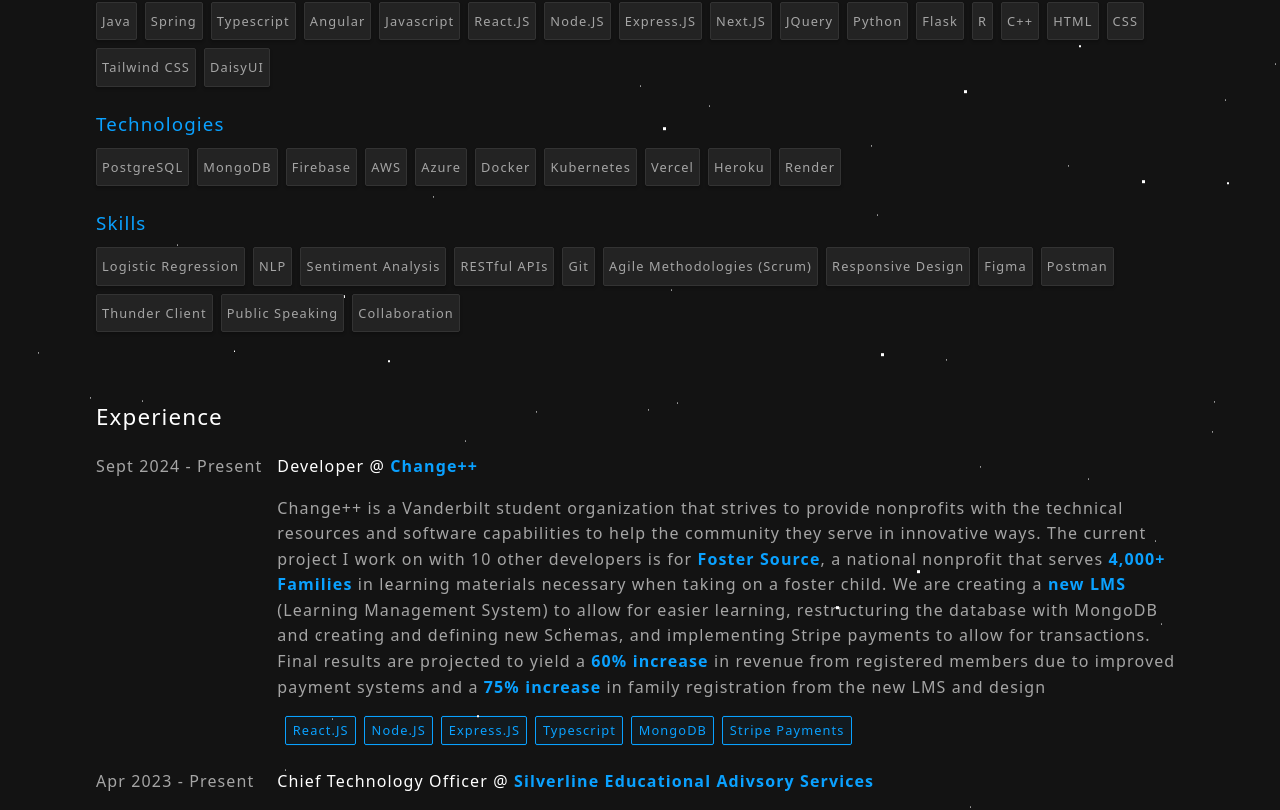
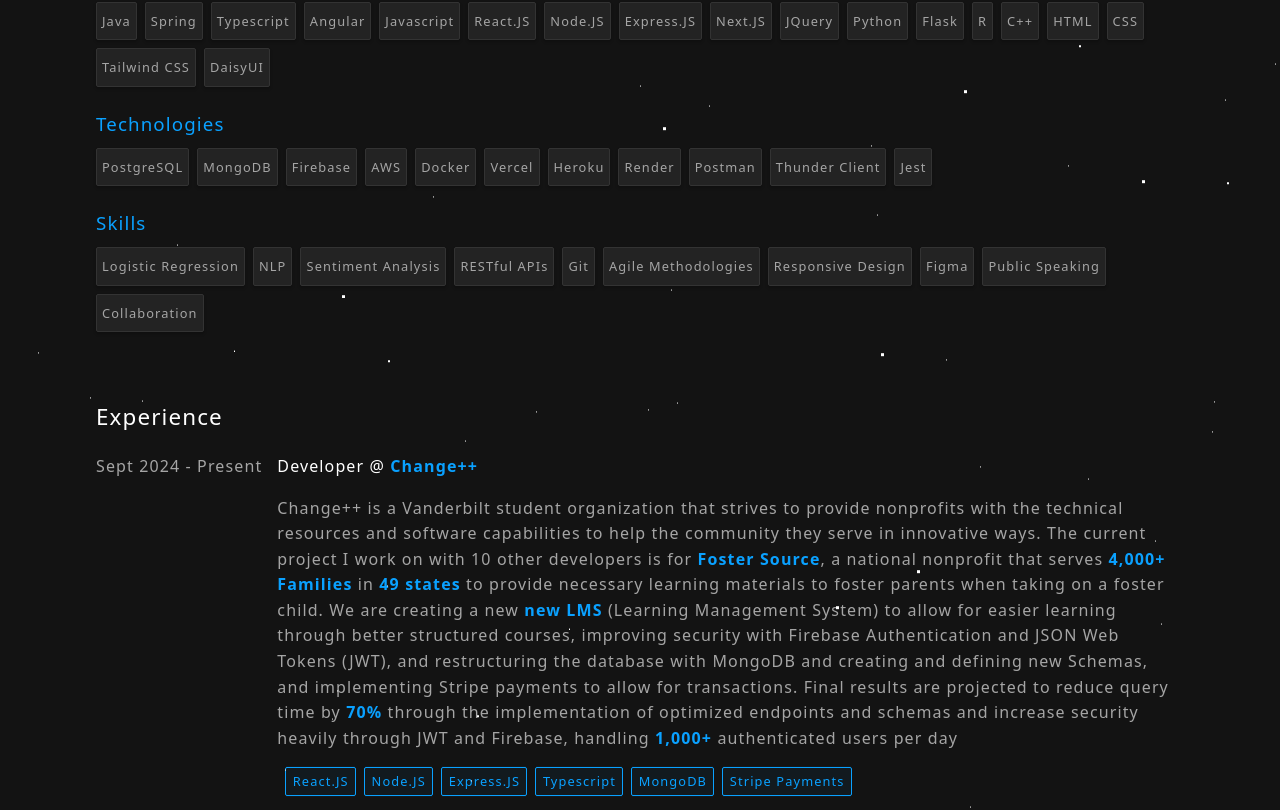
Before and after one commit to ashrit-ram-anala/Portfolio, a React (Vite) app in the folder client/: page / in a window 1280 px wide. Shown: the part 1610-2420 px from the top of the page. Built offline with nearby package versions, Linux system fonts and the light colour scheme.

Commit message:
updated information with work

```diff
--- a/client/src/App.jsx
+++ b/client/src/App.jsx
@@ -115,7 +115,7 @@
           </li>
           <li>
             <a
-              href="https://www.linkedin.com/in/ashrit-ram-anala-6a73761b7/"
+              href="https://www.linkedin.com/in/ashritramanala/"
               target="_blank"
             >
               <svg
@@ -303,7 +303,7 @@
           My name is Ashrit Ram Anala and I am a freshman at{" "}
           <a><span className="bolded">Vanderbilt University</span></a> working towards
           a{" "}
-          <a><span className="bolded">Bachelor's Degree in Computer Science</span></a>{""}
+          <a><span className="bolded">Bachelor's Degree in Computer Science & Minor in Data Science</span></a>{""}
         . I have
           experience in Full Stack development and am currently very interested
           in databases and developing web applications using technologies like
@@ -321,16 +321,16 @@
       <div className="college gap bolded">Vanderbilt University</div>
       <div className="education-desc">
         <div className="major-year gap education-subtitle">
-          B.S. In Computer Science | 2024 - (2027)
+          B.S. In Computer Science, Minor In Data Science | 2024 - (2027)
         </div>
         <div className="coursework gap">
           <p>
-            <span style={{ color: "white" }}>Relevant Coursework:</span> CS 1101 (Java), CS 1151 (CS Ethics), CS 2201 (Data Structures & Algorithms), CS 2212 (Discrete Structures), CS 3251 (Intermediate Software Design)
+            <span style={{ color: "white" }}>Relevant Coursework:</span> DS 1000 (Data Science in R), DS 1101 (Data Science in Python), CS 1101 (Java), CS 1151 (CS Ethics), CS 2201 (Data Structures & Algorithms), CS 2212 (Discrete Structures), CS 3251 (Intermediate Software Design)
           </p>
         </div>
         <div className="activities gap1">
           <p>
-            <span style={{ color: "white" }}>Clubs &amp; Organizations:</span> Change++, Vanderbilt Asian Pre-Professional Society (VAPS), Vanderbilt Blockchain, Vanderbilt Data Science Club, Google Developer Group (GDG)
+            <span style={{ color: "white" }}>Clubs &amp; Organizations:</span> Change++, VandyHacks, Vanderbilt Asian Pre-Professional Society (VAPS), Vanderbilt Blockchain, Vanderbilt Data Science Club, Google Developer Group (GDG)
           </p>
         </div>
       </div>
@@ -438,13 +438,7 @@
           <a>AWS</a>
         </li>
         <li>
-          <a>Azure</a>
-        </li>
-        <li>
           <a>Docker</a>
-        </li>
-        <li>
-          <a>Kubernetes</a>
         </li>
         <li>
           <a>Vercel</a>
@@ -454,6 +448,15 @@
         </li>
         <li>
           <a>Render</a>
+        </li>
+        <li>
+          <a>Postman</a>
+        </li>
+        <li>
+          <a>Thunder Client</a>
+        </li>
+        <li>
+          <a>Jest</a>
         </li>
       </ul>
 
@@ -475,19 +478,13 @@
           <a>Git</a>
         </li>
         <li>
-          <a>Agile Methodologies (Scrum)</a>
+          <a>Agile Methodologies</a>
         </li>
         <li>
           <a>Responsive Design</a>
         </li>
         <li>
           <a>Figma</a>
-        </li>
-        <li>
-          <a>Postman</a>
-        </li>
-        <li>
-          <a>Thunder Client</a>
         </li>
         <li>
           <a>Public Speaking</a>
@@ -528,21 +525,23 @@
               <a>
                 <span className="bolded-link"> 4,000+ Families </span>
               </a>
-               in learning materials necessary when taking on a foster child. We are creating a
+              in
+              <a>
+                <span className="bolded-link"> 49 states </span>
+              </a>
+               to provide necessary learning materials to foster parents when taking on a foster child. We are creating a new
                <a>
                 <span className="bolded-link"> new LMS </span>
               </a>
-              (Learning Management System) to allow for easier learning, restructuring the database with MongoDB and creating and defining new Schemas, and implementing Stripe payments to allow for transactions. Final results are projected to yield a
+              (Learning Management System) to allow for easier learning through better structured courses, improving security with Firebase Authentication and JSON Web Tokens (JWT), and restructuring the database with MongoDB and creating and defining new Schemas, and implementing Stripe payments to allow for transactions. Final results are projected to reduce query time by
               <a>
-                <span className="bolded-link"> 60% increase </span>
+                <span className="bolded-link"> 70% </span>
               </a>
-               in revenue from registered members due to improved payment systems and a
+              through the implementation of optimized endpoints and schemas and increase security heavily through JWT and Firebase, handling
                <a>
-                <span className="bolded-link">  75% increase </span>
+                <span className="bolded-link"> 1,000+ </span>
               </a>
-
-                in family registration from the new LMS and design{" "}
-
+              authenticated users per day{" "}
             </p>
             <div className="tech">
               <ul>
@@ -652,7 +651,7 @@
               </a>{" "}
               with award number 1955979 totaling to over{" "}
               <a>
-              <span className="bolded">$620,000</span>.
+              <span className="bolded">$620,000</span>
               </a>
             </p>
             <div className="tech">
```
